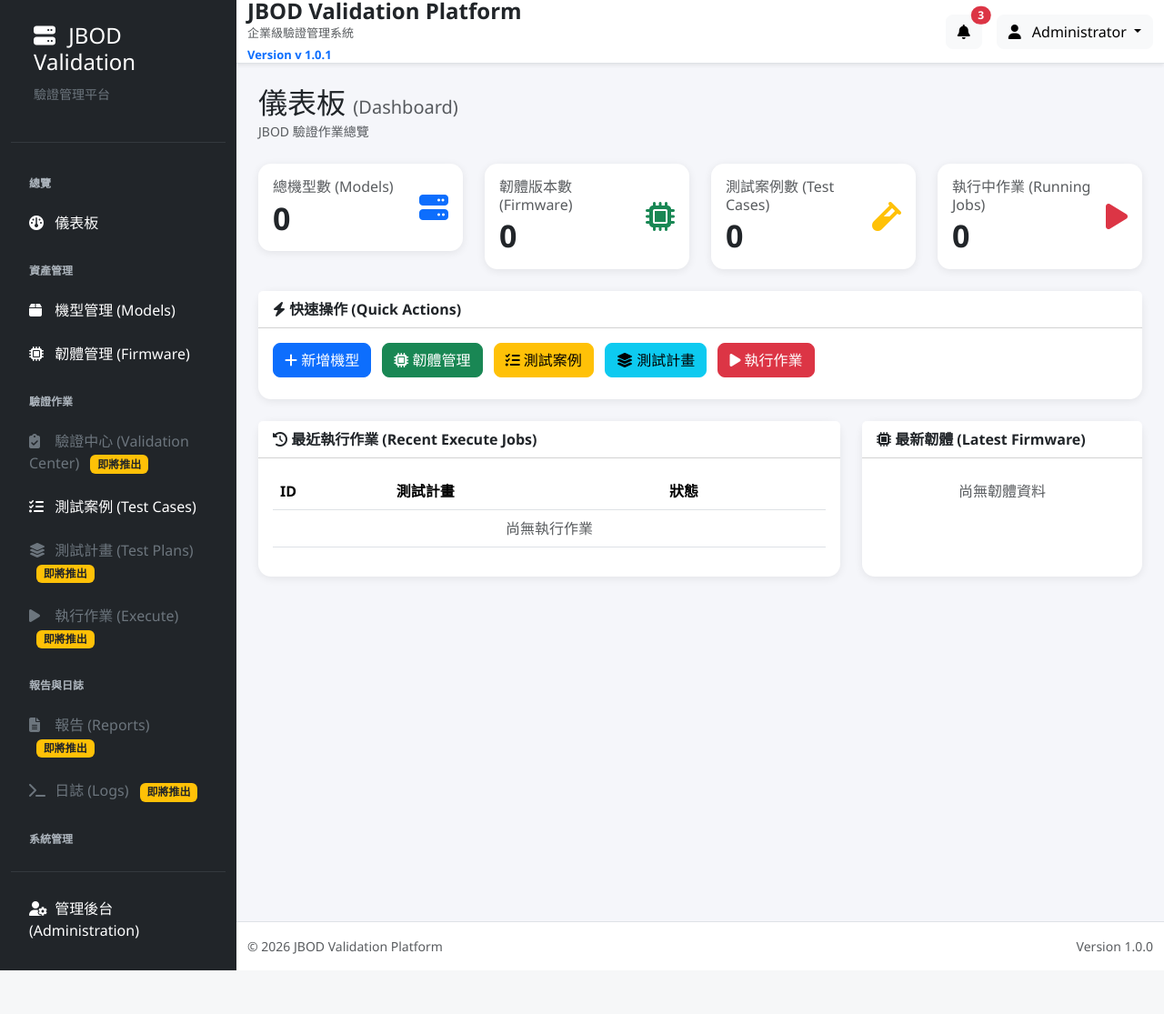
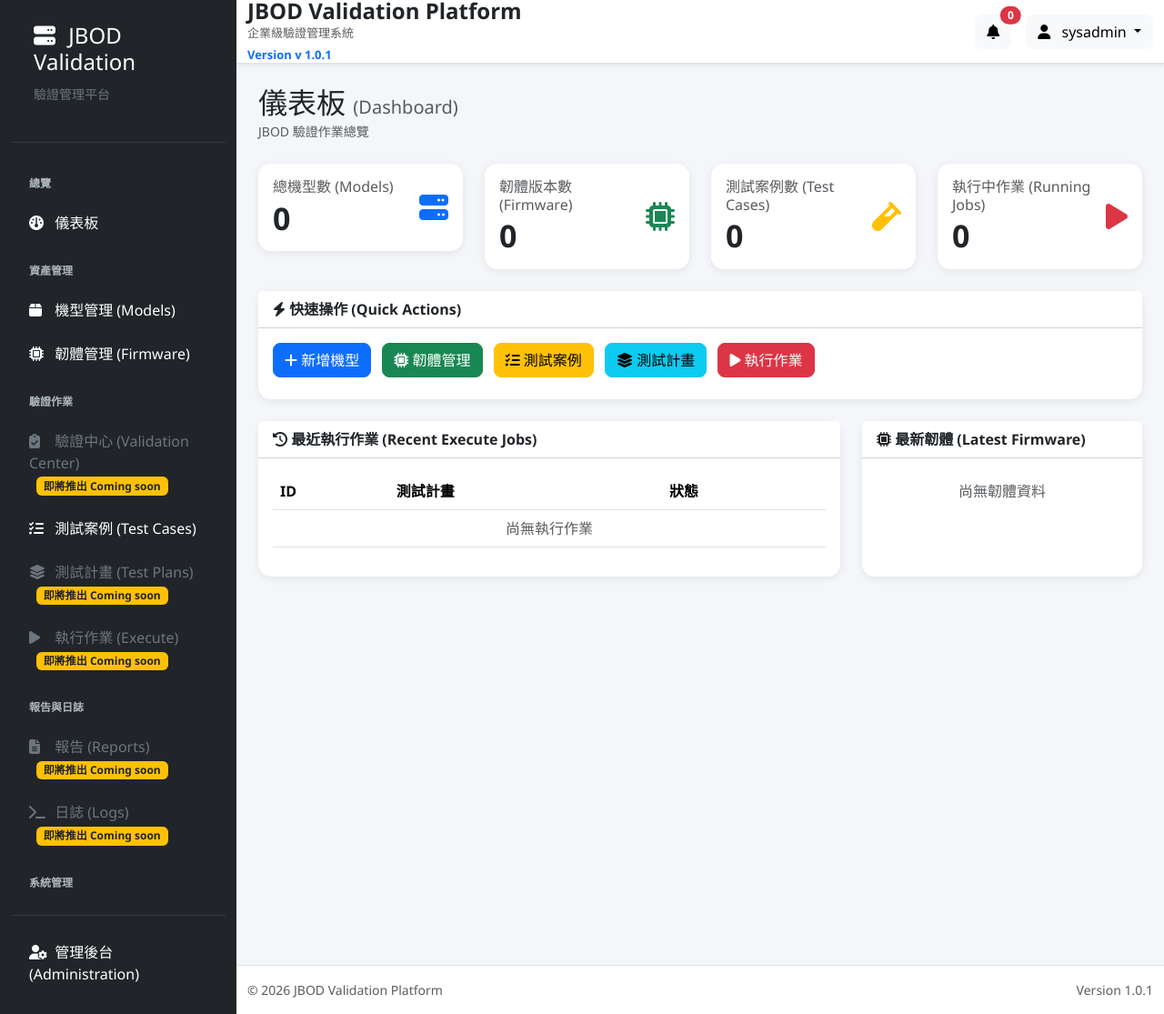
Before and after one commit to luke1987515/JBOD-Validation_v.1.0, a Django app: page / in a window 1280 px wide. Shown: the whole page at 91% size. Before the commit the page ends 1067 px from the top, so only its background shows below. Run offline with Django 5.2, Linux system fonts and the light colour scheme; data that the repository does not hold is empty.

Commit message:
update GUI

```diff
--- a/templates/includes/footer.html
+++ b/templates/includes/footer.html
@@ -14,7 +14,7 @@
             <!-- 右側 -->
             <div class="col-md-6 text-end text-muted">
 
-                Version 1.0.0
+                Version 1.0.1
 
             </div>
 
--- a/templates/includes/navbar.html
+++ b/templates/includes/navbar.html
@@ -30,7 +30,7 @@
                 <span
                     class="position-absolute top-0 start-100 translate-middle badge rounded-pill bg-danger">
 
-                    3
+                    0
 
                 </span>
 
@@ -45,7 +45,7 @@
 
                     <i class="fa-solid fa-user me-2"></i>
 
-                    Administrator
+                    sysadmin
 
                 </button>
 
--- a/templates/includes/sidebar.html
+++ b/templates/includes/sidebar.html
@@ -49,7 +49,7 @@
     <span class="sidebar-link text-secondary" aria-disabled="true">
         <i class="fa-solid fa-clipboard-check"></i>
         驗證中心 (Validation Center)
-        <span class="badge bg-warning text-dark ms-2">即將推出</span>
+        <span class="badge bg-warning text-dark ms-2">即將推出 Coming soon</span>
     </span>
 
     <!-- Test Case -->
@@ -62,14 +62,14 @@
     <span class="sidebar-link text-secondary" aria-disabled="true">
         <i class="fa-solid fa-layer-group"></i>
         測試計畫 (Test Plans)
-        <span class="badge bg-warning text-dark ms-2">即將推出</span>
+        <span class="badge bg-warning text-dark ms-2">即將推出 Coming soon</span>
     </span>
 
     <!-- Execute -->
     <a class="sidebar-link text-secondary" href="javascript:void(0);">
         <i class="fa-solid fa-play"></i>
         執行作業 (Execute)
-        <span class="badge bg-warning text-dark ms-2">即將推出</span>
+        <span class="badge bg-warning text-dark ms-2">即將推出 Coming soon</span>
     </a>
 
     <!-- Report -->
@@ -80,13 +80,13 @@
     <a class="sidebar-link text-secondary" href="javascript:void(0);">
         <i class="fa-solid fa-file-lines"></i>
         報告 (Reports)
-        <span class="badge bg-warning text-dark ms-2">即將推出</span>
+        <span class="badge bg-warning text-dark ms-2">即將推出 Coming soon</span>
     </a>
 
     <a class="sidebar-link text-secondary" href="javascript:void(0);">
         <i class="fa-solid fa-terminal"></i>
         日誌 (Logs)
-        <span class="badge bg-warning text-dark ms-2">即將推出</span>
+        <span class="badge bg-warning text-dark ms-2">即將推出 Coming soon</span>
     </a>
 
     <!-- System -->
```
